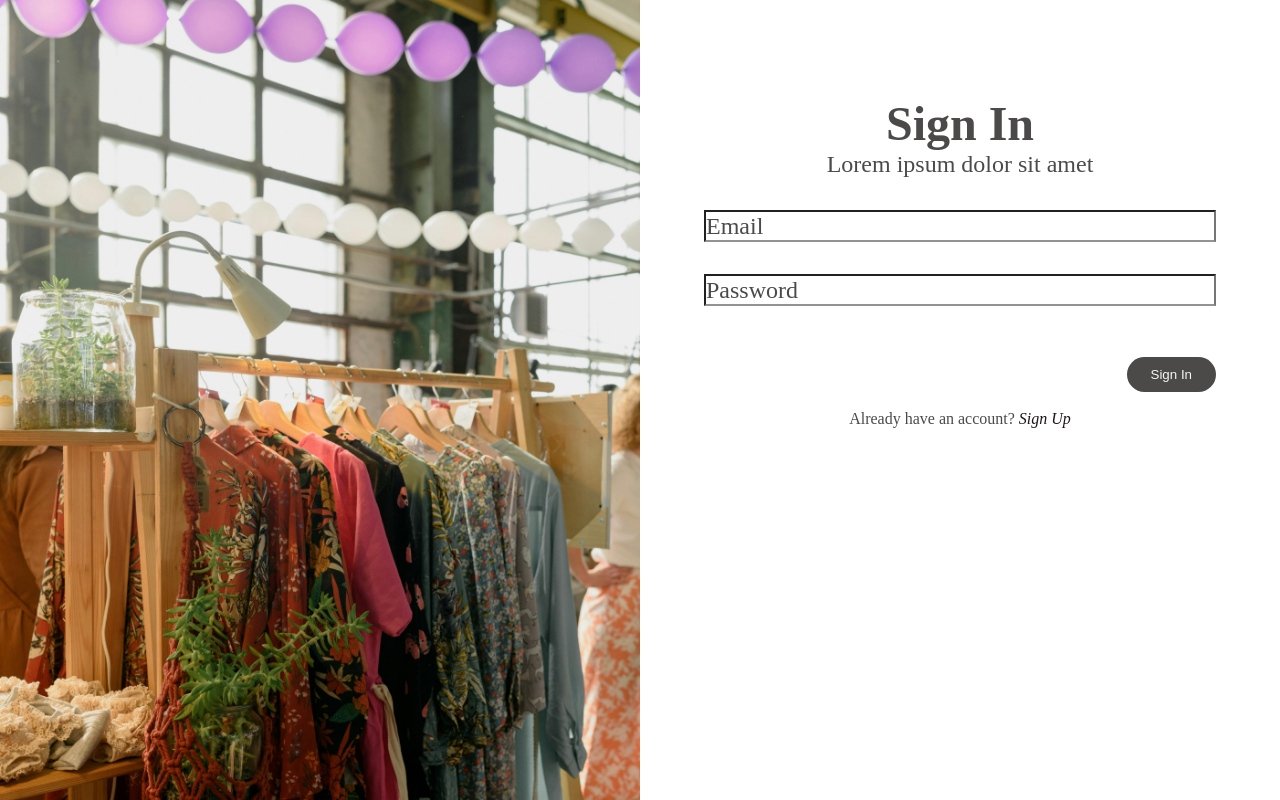
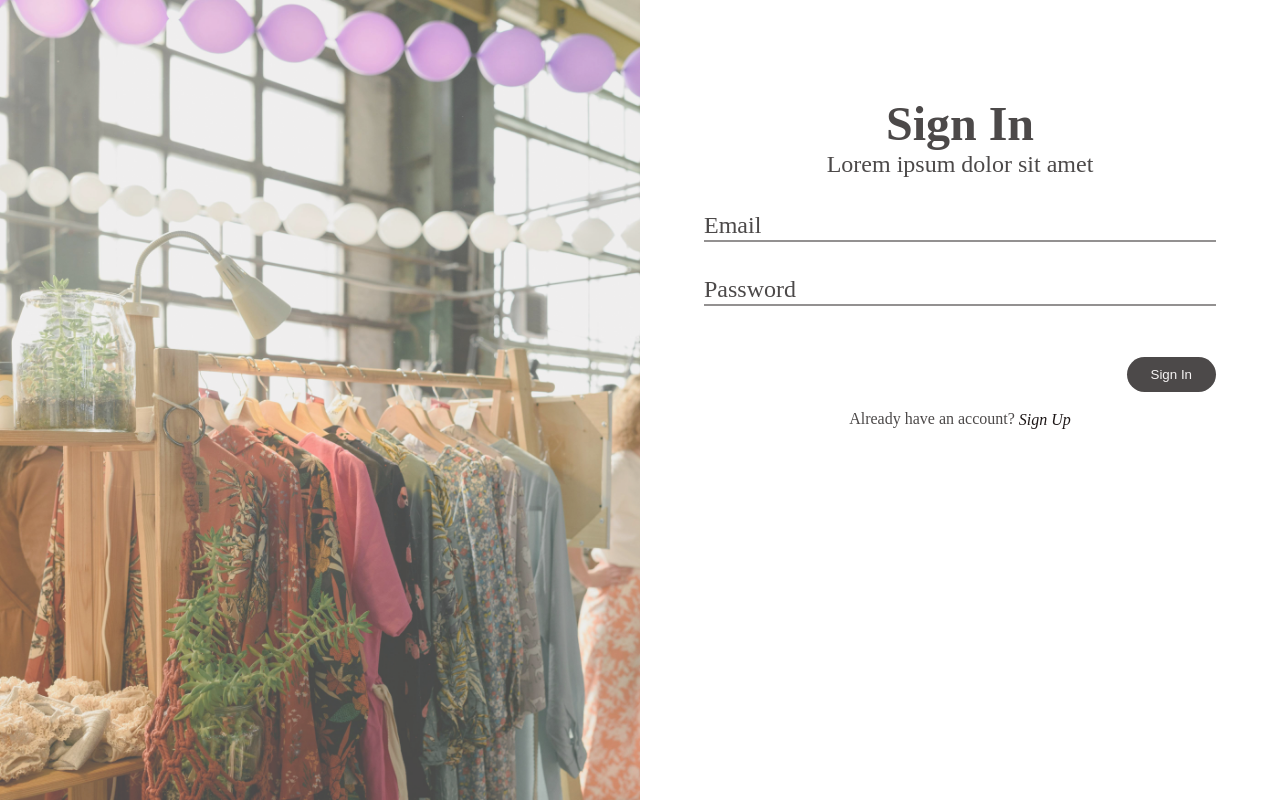
Before and after one commit to i252-hub/Basiq, a React (Vite) app in the folder my-shoppingcart/: page /signin in a window 1280 px wide. Shown: the top 800 px of the page. Built offline with nearby package versions, Linux system fonts and the light colour scheme; a web font is replaced by a local one.

Commit message:
style: inherit image container's width and height for image

```diff
--- a/my-shoppingcart/src/styles/Signup.css
+++ b/my-shoppingcart/src/styles/Signup.css
@@ -2,15 +2,20 @@ body::-webkit-scrollbar {
     display: none;
   }
 .signupcontainer{
-    width: 100vw;
-    height:100vh;
     display: grid;
+    height:50vh;
     grid-template-columns: repeat(2, 1fr);
+    grid-template-rows: 1fr 1fr;
 }
 
-.imagecontainer{
-    background: blue;
+
+
+.parent{
+    height:100vh;
+    width:100vh;
 }
+
+
 
 
 
@@ -28,7 +33,7 @@ input{
     border-bottom: 2px solid rgba(76, 73, 73, 0.6);
     font-size: 1.5rem;
     font-family:  'Jomolhari', serif;
-
+    border: none;
 }
 
 input:focus{
@@ -110,30 +115,37 @@ top: 6rem;
     top: 12em;
     white-space: nowrap;
     position: relative;
+    gap:5px;
+}
 
+.in{
+    font-style: italic;
+}
+
+.imagecontainer{
+    position:relative;
+}
+.signshadow{
+    position: absolute;
+   width:100%;
+   height:100%;
+    background:rgb(241, 239, 239);
+    opacity:30%;
+    bottom:4.5em;
 }
 
 span{
     font-style: italic;
-   display: inline;
-
+    position: relative;
+    top:1px;
+    width:3rem;
 }
 
-.signin{
-    position: relative;
-    bottom:1.1rem;
-    left:10.5rem;
-}
 
-.tosignin > p{
-    position: relative;
-    top:10px;
-}
 
-.in{
-    display: inline;
-    width:3rem;
-}
+
+
+
 
 .topsign > h1{
     font-size: 3em;
```
